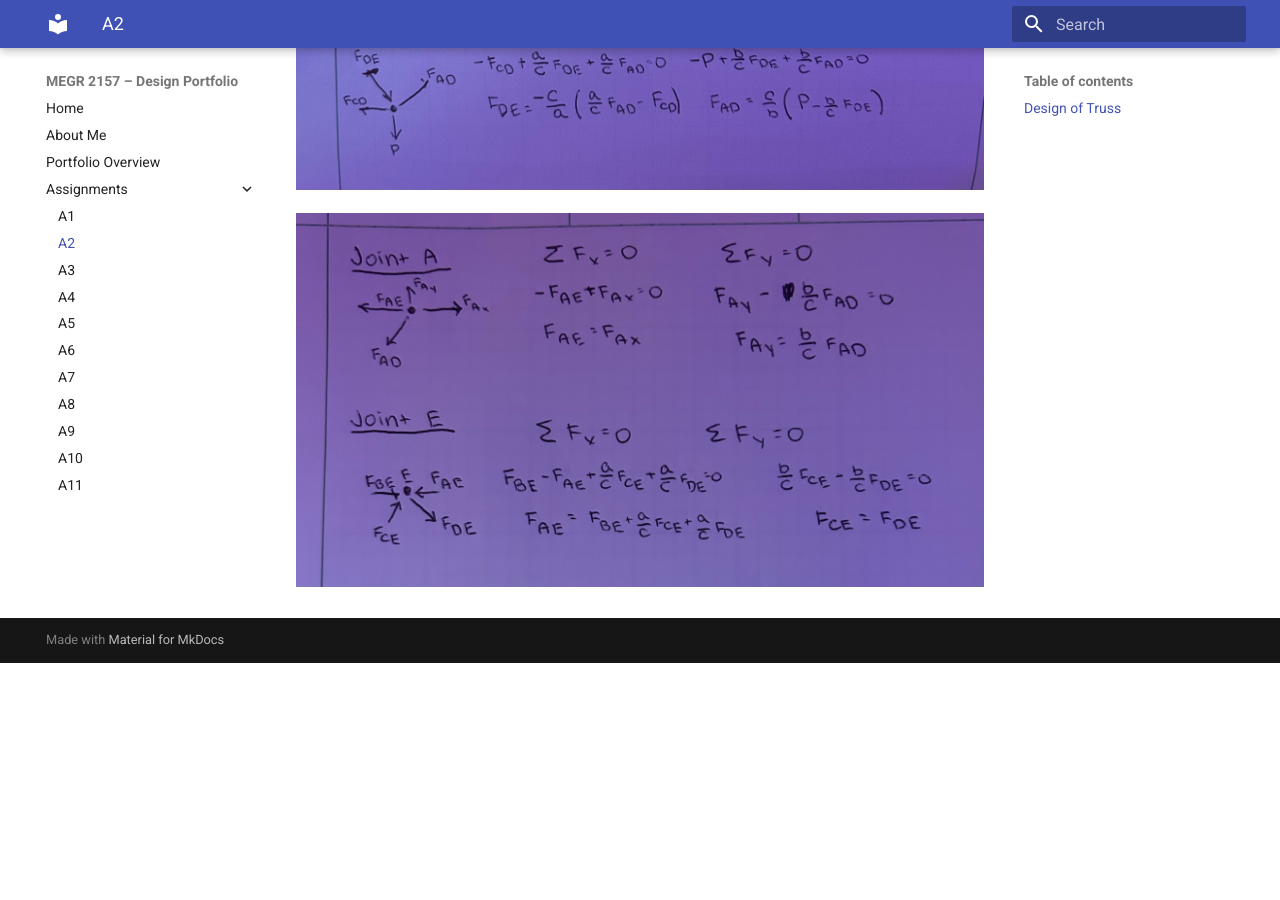
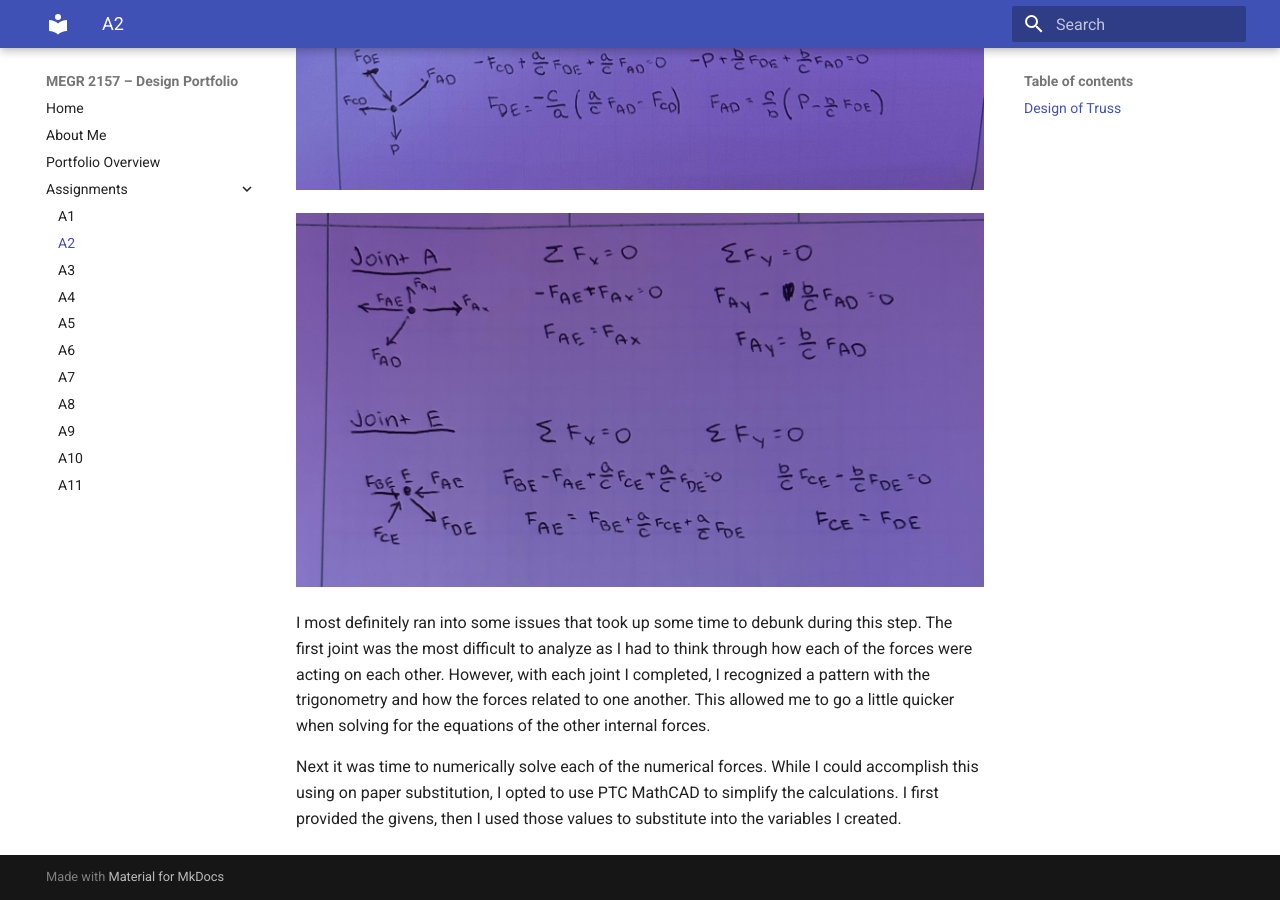
Before and after one commit to bspinne2/megr2157-portfolio, an MkDocs documentation site: the page built from docs/assignments/A02/index.md, in a window 1280 px wide and 900 px high, scrolled down 1710 px. Built offline with MkDocs 1.6.1 and Material for MkDocs 9.7.7, drawn with Linux system fonts in a browser that asks for light colours; before the commit the page ends 2373 px from its top, so only the background shows below that.

Commit message:
Update index.md

```diff
--- a/docs/assignments/A02/index.md
+++ b/docs/assignments/A02/index.md
@@ -13,3 +13,7 @@ This setup fits the joints and members rule and seems to follow all the criteria
 ![Image 2 Description](IMG_2882.jpeg)
 
 ![Image 3 Description](IMG_2883.jpeg)
+
+I most definitely ran into some issues that took up some time to debunk during this step. The first joint was the most difficult to analyze as I had to think through how each of the forces were acting on each other. However, with each joint I completed, I recognized a pattern with the trigonometry and how the forces related to one another. This allowed me to go a little quicker when solving for the equations of the other internal forces.
+
+Next it was time to numerically solve each of the numerical forces. While I could accomplish this using on paper substitution, I opted to use PTC MathCAD to simplify the calculations. I first provided the givens, then I used those values to substitute into the variables I created.
```
